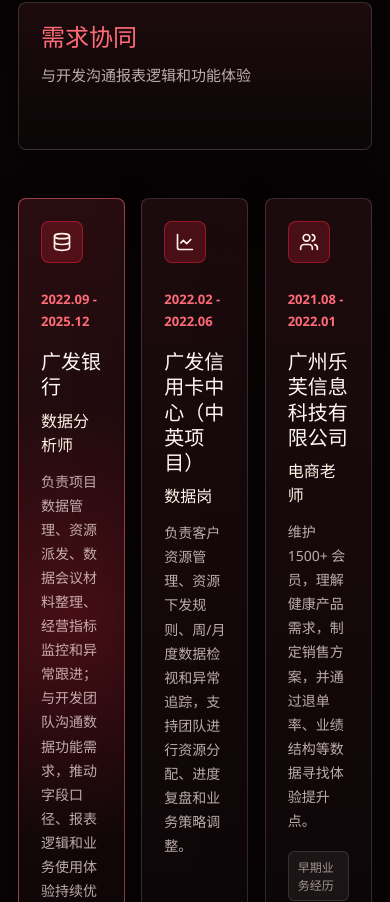
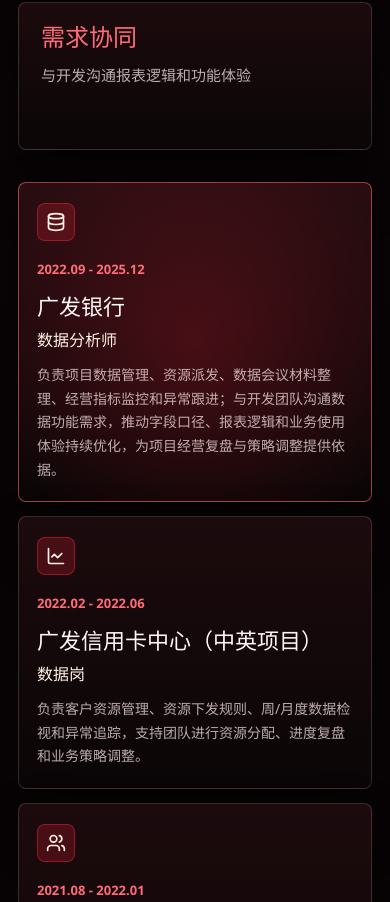
Before and after one commit to 178517877qq-sketch/linxiaoqing-resume-site, a React (Vite) app: page / in a window 390 px wide. Shown: the part 5422-6324 px from the top of the page. Built offline with nearby package versions, Linux system fonts and the light colour scheme.

Commit message:
Fix mobile timeline layout

```diff
--- a/src/styles.css
+++ b/src/styles.css
@@ -1098,6 +1098,10 @@
     grid-template-columns: 1fr;
   }
 
+  .timeline {
+    grid-template-columns: repeat(2, minmax(0, 1fr));
+  }
+
   .profile-layout {
     gap: 32px;
   }
@@ -1220,6 +1224,39 @@
     gap: 3px;
   }
 
+  .timeline {
+    grid-template-columns: 1fr;
+    gap: 14px;
+    margin-top: 32px;
+  }
+
+  .timeline-card {
+    min-height: 0;
+    padding: 20px 18px;
+  }
+
+  .timeline-icon {
+    width: 38px;
+    height: 38px;
+    margin-bottom: 16px;
+  }
+
+  .timeline h3 {
+    margin: 13px 0 7px;
+    font-size: 22px;
+    line-height: 1.28;
+  }
+
+  .timeline p {
+    margin-top: 12px;
+    font-size: 14px;
+    line-height: 1.68;
+  }
+
+  .phase-note {
+    margin-top: 14px;
+  }
+
   .experience-focus {
     grid-template-columns: 1fr;
   }
```
